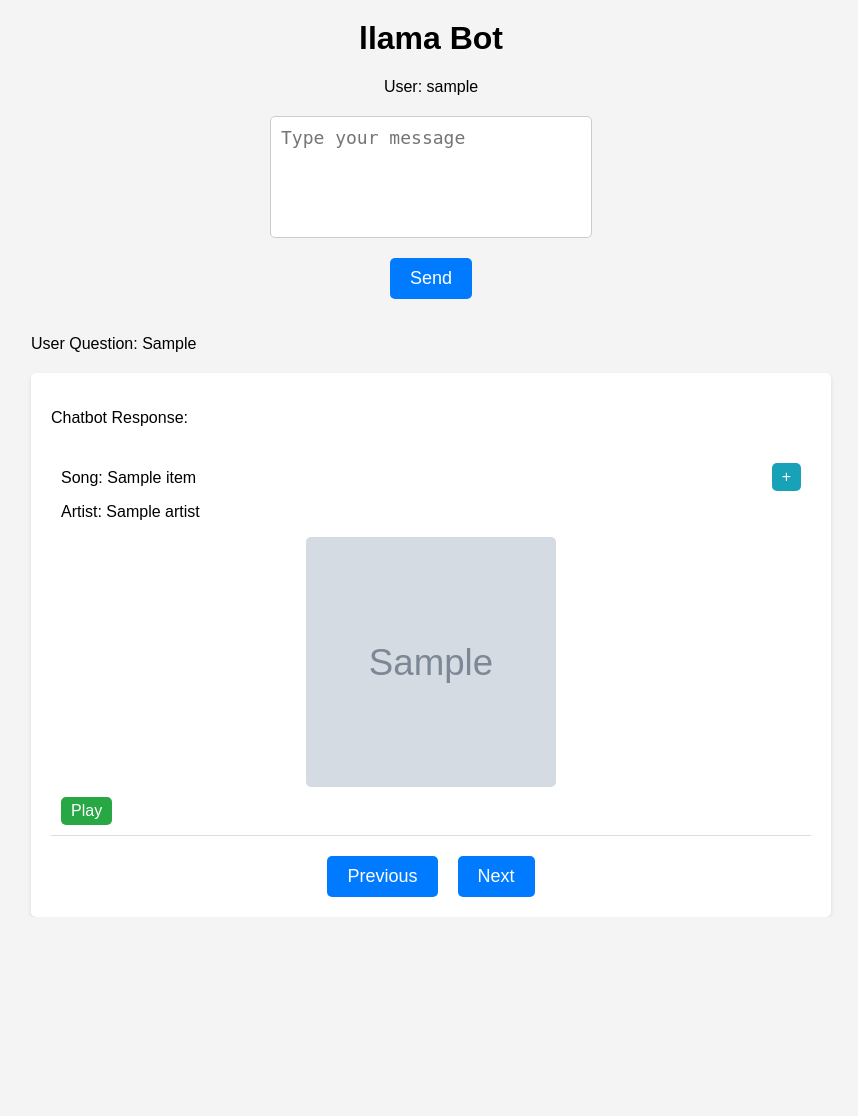
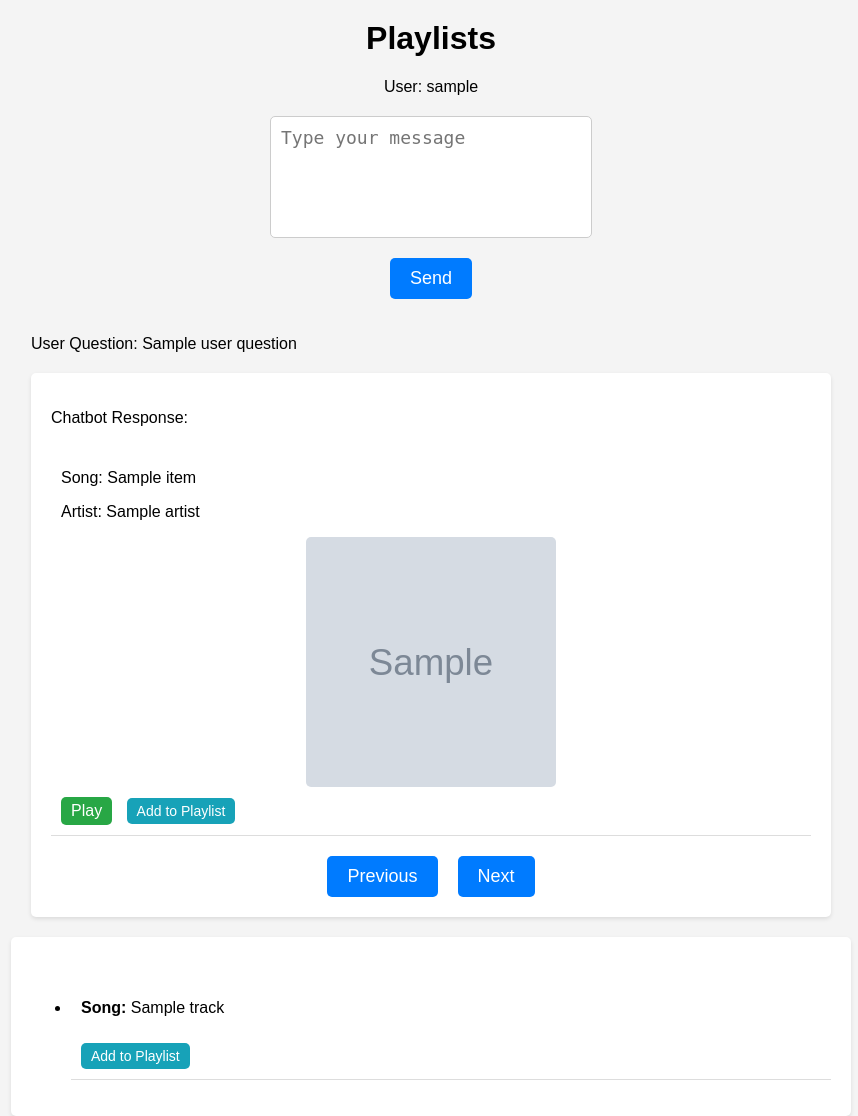
Before and after one commit to bencas21/PlaylistSavior, a Flask app: template app/templates/playlists.html in a window 1280 px wide. Shown: the whole page, without its empty margins (209-1067 px from the left). Before the commit the page ends 917 px from the top, so only its background shows below. Run offline with Flask 3, Linux system fonts and the light colour scheme; the template is opened without the code that fills it: most values are stand-ins (such as "Sample title", 1, 10 or a date in 2020); grey boxes marked "Sample" are stand-in pictures.

Commit message:
working on playlist functionality

```diff
--- a/app/spotify.py
+++ b/app/spotify.py
@@ -182,3 +182,8 @@ def reccomendation_filter_single_artist(recommendations, artist_id, human_reques
 
     # Return the required number of tracks
     return {"tracks": filtered_recommendations[:limit]}
+
+def create_new_playlist(user_id, playlist_name = "newPlaylist"):
+    playlist = sp.user_playlist_create(user_id, playlist_name)
+    playlist_id = playlist["id"]
+    return playlist_id
--- a/app/templates/playlists.html
+++ b/app/templates/playlists.html
@@ -3,7 +3,7 @@
 <head>
     <meta charset="UTF-8">
     <meta name="viewport" content="width=device-width, initial-scale=1.0">
-    <title>PlaylistSavior</title>
+    <title>Playlists</title>
     <style>
         /* Basic styling */
         body {
@@ -126,35 +126,33 @@
         }
 
         .add-to-playlist-btn {
-            font-size: 16px;
+            font-size: 14px;
             padding: 5px 10px;
             border-radius: 5px;
             border: none;
             background-color: #17a2b8;
             color: white;
             cursor: pointer;
-            position: absolute;
-            top: 10px;
-            right: 10px;
+            margin-top: 10px;
         }
 
         .add-to-playlist-btn:hover {
-            background-color: #117a8b;
+            background-color: #138496;
         }
     </style>
 </head>
 <body>
-    <h1>llama Bot</h1>
+    <h1>Playlists</h1>
     {% include 'header.html' %}
-    <form id="chat-form" method="POST" action="/get_recommendations">
+    <form id="chat-form" method="POST" action="/get_recommendations" onsubmit="return false;">
         <textarea id="user-input" name="user-input" required placeholder="Type your message"></textarea>
-        <button type="submit">Send</button>
+        <button type="submit" onclick="sendRecommendationRequest()">Send</button>
     </form>
 
     <div class="response-container">
-        {% if user_input %}
+        {% if user_question %}
             <div class="input-text-container">
-                <p>User Question: {{ user_input }}</p>
+                <p>User Question: {{ user_question }}</p>
             </div>
         {% endif %}
         {% if chatbot_response %}
@@ -166,10 +164,10 @@
                             <li>
                                 <p>Song: {{ item['name'] }}</p>
                                 <p>Artist: {{ item['artists'][0]['name'] }}</p>
-                                <img src="{{ item['album']['images'][0]['url'] }}" width="250" height="250" alt="Album cover">
+                                <img src="{{ item['album']['images'][0]['url'] }}" width="250" height="250" alt="Album cover" data-preview-url="{{ item['preview_url'] }}">
                                 <audio id="audio-{{ loop.index }}" src="{{ item['preview_url'] }}"></audio>
                                 <button class="play-pause-btn" data-index="{{ loop.index }}" data-playing="false">Play</button>
-                                <button class="add-to-playlist-btn" data-track-id="{{ item['id'] }}">+</button>
+                                <button class="add-to-playlist-btn" data-track-id="{{ item['id'] }}">Add to Playlist</button>
                             </li>
                         {% endfor %}
                     </ul>
@@ -184,7 +182,21 @@
         {% endif %}
     </div>
 
+    {% include 'track_list.html' %}
+
     <script>
+        function sendRecommendationRequest() {
+            const userInput = document.getElementById('user-input').value;
+            fetch('/get_recommendations', {
+                method: 'POST',
+                headers: {
+                    'Content-Type': 'application/json',
+                    'Accept': 'application/json'
+                },
+                body: JSON.stringify({ user_input: userInput })
+            });
+        }
+
         document.addEventListener('DOMContentLoaded', function() {
             const list = document.querySelector('.chatbot-response-list');
             const items = list.querySelectorAll('li');
@@ -259,20 +271,12 @@
                     const trackId = button.getAttribute('data-track-id');
                     fetch('/add_to_playlist', {
                         method: 'POST',
-                        body: JSON.stringify({ track_id: trackId }),
                         headers: {
-                            'Content-Type': 'application/json'
-                        }
-                    })
-                    .then(response => response.json())
-                    .then(data => {
-                        if (data.success) {
-                            alert('Track added to playlist!');
-                        } else {
-                            alert('Failed to add track to playlist.');
-                        }
-                    })
-                    .catch(error => console.error('Error:', error));
+                            'Content-Type': 'application/json',
+                            'Accept': 'application/json'
+                        },
+                        body: JSON.stringify({ track_id: trackId })
+                    });
                 });
             });
 
--- /dev/null
+++ b/app/templates/track_list.html
@@ -0,0 +1,73 @@
+<!DOCTYPE html>
+<html lang="en">
+<head>
+    <meta charset="UTF-8">
+    <meta name="viewport" content="width=device-width, initial-scale=1.0">
+    <title>Track List</title>
+    <style>
+        /* Basic styling */
+        body {
+            font-family: Arial, sans-serif;
+            margin: 0;
+            padding: 0;
+            display: flex;
+            flex-direction: column;
+            align-items: center;
+            background-color: #f4f4f4;
+        }
+
+        .playlist-container {
+            margin-top: 20px;
+            width: 90%;
+            max-width: 800px;
+            background-color: #fff;
+            border-radius: 5px;
+            padding: 20px;
+            box-shadow: 0 2px 4px rgba(0, 0, 0, 0.1);
+        }
+
+        .track-item {
+            margin-bottom: 15px;
+            padding: 10px;
+            border-bottom: 1px solid #ddd;
+        }
+
+        .track-info {
+            margin-bottom: 10px;
+        }
+
+        .add-to-playlist-btn {
+            font-size: 14px;
+            padding: 5px 10px;
+            border-radius: 5px;
+            border: none;
+            background-color: #17a2b8;
+            color: white;
+            cursor: pointer;
+            margin-top: 10px;
+        }
+
+        .add-to-playlist-btn:hover {
+            background-color: #138496;
+        }
+    </style>
+</head>
+<body>
+    <div class="playlist-container">
+        {% if playlist_tracks %}
+            <ul>
+                {% for track in playlist_tracks %}
+                    <li class="track-item">
+                        <div class="track-info">
+                            <p><strong>Song:</strong> {{ track['name'] }}</p>
+                        </div>
+                        <button class="add-to-playlist-btn" data-track-id="{{ track['id'] }}">Add to Playlist</button>
+                    </li>
+                {% endfor %}
+            </ul>
+        {% else %}
+            <p>No tracks found in the current playlist.</p>
+        {% endif %}
+    </div>
+</body>
+</html>
```
Also changed, not shown: app/routes.py (+14 -8 lines).
